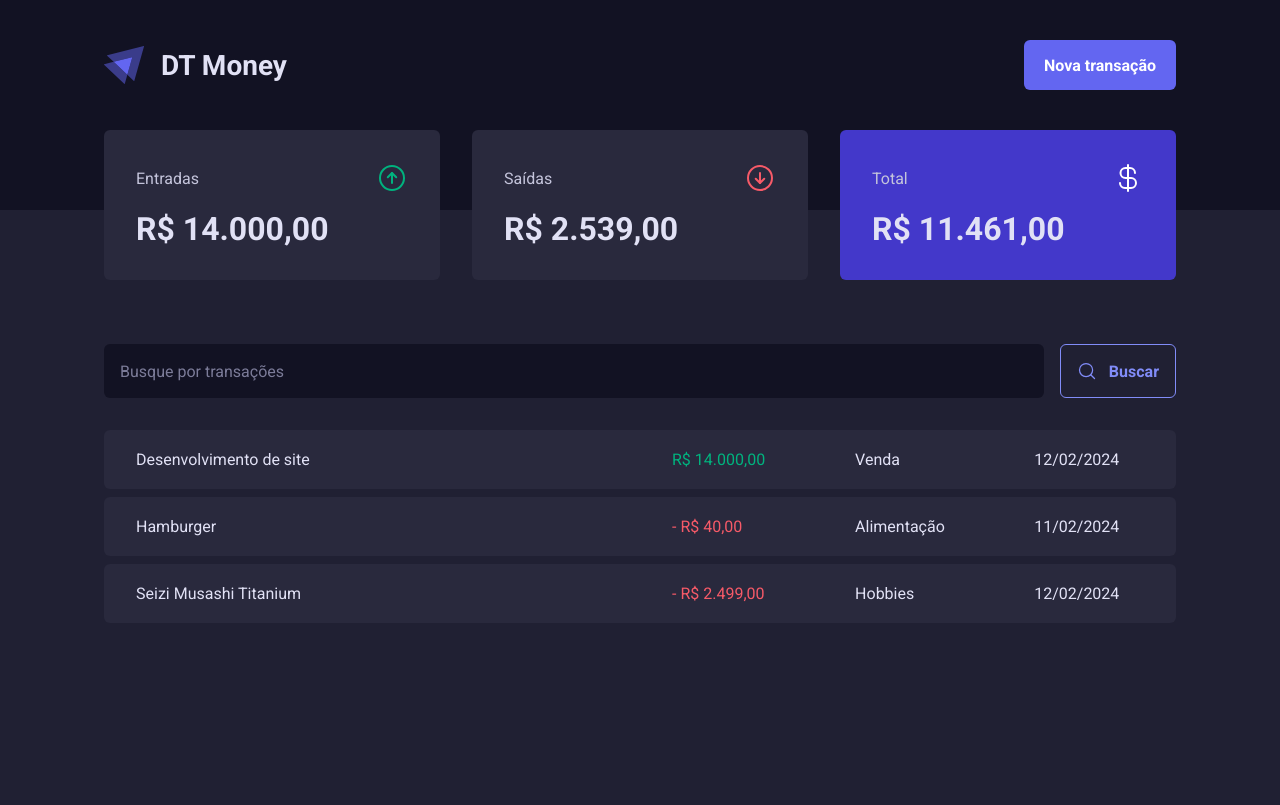
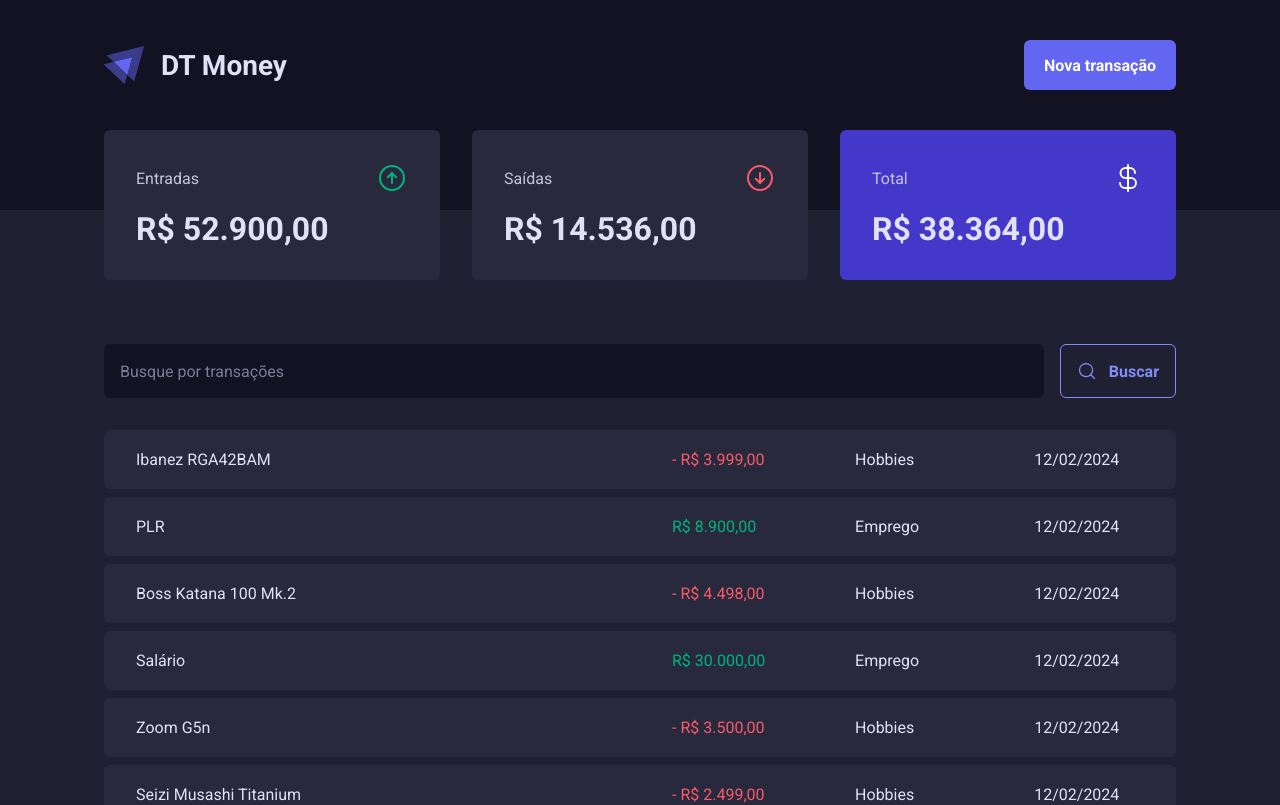
Before and after one commit to Giovani-O/ignite-dt-money, a React (Vite) app: page / in a window 1280 px wide. Shown: the top 805 px of the page. Built offline with nearby package versions, Linux system fonts and the light colour scheme; data requests are answered from the project's data file.

Commit message:
feat: Implements transaction creation

```diff
--- a/server.json
+++ b/server.json
@@ -23,6 +23,46 @@
       "category": "Hobbies",
       "price": 2499,
       "createdAt": "2024-02-12T15:14:53.503Z"
+    },
+    {
+      "description": "Zoom G5n",
+      "price": 3500,
+      "category": "Hobbies",
+      "type": "outcome",
+      "createdAt": "2024-02-12T18:28:16.988Z",
+      "id": 4
+    },
+    {
+      "description": "Salário",
+      "price": 30000,
+      "category": "Emprego",
+      "type": "income",
+      "createdAt": "2024-02-12T18:28:52.140Z",
+      "id": 5
+    },
+    {
+      "description": "Boss Katana 100 Mk.2",
+      "price": 4498,
+      "category": "Hobbies",
+      "type": "outcome",
+      "createdAt": "2024-02-12T18:31:18.027Z",
+      "id": 6
+    },
+    {
+      "description": "PLR",
+      "price": 8900,
+      "category": "Emprego",
+      "type": "income",
+      "createdAt": "2024-02-12T18:32:09.319Z",
+      "id": 7
+    },
+    {
+      "description": "Ibanez RGA42BAM",
+      "price": 3999,
+      "category": "Hobbies",
+      "type": "outcome",
+      "createdAt": "2024-02-12T18:45:07.046Z",
+      "id": 8
     }
   ]
 }
--- a/src/components/newTransactionModal/index.tsx
+++ b/src/components/newTransactionModal/index.tsx
@@ -10,6 +10,8 @@ import { ArrowCircleDown, ArrowCircleUp, X } from 'phosphor-react'
 import * as z from 'zod'
 import { Controller, useForm } from 'react-hook-form'
 import { zodResolver } from '@hookform/resolvers/zod'
+import { useContext } from 'react'
+import { TransactionsContext } from '../../contexts/TransactionsContext'
 
 const newTransactionFormSchema = z.object({
   description: z.string(),
@@ -21,11 +23,14 @@ const newTransactionFormSchema = z.object({
 type NewTransactionFormInputs = z.infer<typeof newTransactionFormSchema>
 
 export function NewTransactionModal() {
+  const { createTransaction } = useContext(TransactionsContext)
+
   const {
     control,
     register,
     handleSubmit,
     formState: { isSubmitting },
+    reset,
   } = useForm<NewTransactionFormInputs>({
     resolver: zodResolver(newTransactionFormSchema),
     defaultValues: {
@@ -34,9 +39,16 @@ export function NewTransactionModal() {
   })
 
   async function handleCreateNewTransaction(data: NewTransactionFormInputs) {
-    await new Promise((resolve) => setTimeout(resolve, 2000))
+    const { description, price, category, type } = data
 
-    console.log(data)
+    await createTransaction({
+      description,
+      price,
+      category,
+      type,
+    })
+
+    reset()
   }
 
   return (
--- a/src/contexts/TransactionsContext.tsx
+++ b/src/contexts/TransactionsContext.tsx
@@ -10,9 +10,17 @@ interface Transaction {
   createdAt: string
 }
 
+interface CreateTransactionInput {
+  description: string
+  price: number
+  category: string
+  type: 'income' | 'outcome'
+}
+
 interface TransactionContextType {
   transactions: Transaction[]
   fetchTransactions: (query?: string) => Promise<void>
+  createTransaction: (data: CreateTransactionInput) => Promise<void>
 }
 
 export const TransactionsContext = createContext({} as TransactionContextType)
@@ -27,6 +35,8 @@ export function TransactionsProvider({ children }: TransactionProviderProps) {
   async function fetchTransactions(query?: string) {
     const response = await api.get('/transactions', {
       params: {
+        _sort: 'createdAt',
+        _order: 'desc',
         q: query,
       },
     })
@@ -34,12 +44,28 @@ export function TransactionsProvider({ children }: TransactionProviderProps) {
     setTransactions(response.data)
   }
 
+  async function createTransaction(data: CreateTransactionInput) {
+    const { description, price, category, type } = data
+
+    const response = await api.post('/transactions', {
+      description,
+      price,
+      category,
+      type,
+      createdAt: new Date(),
+    })
+
+    setTransactions((state) => [response.data, ...state])
+  }
+
   useEffect(() => {
     fetchTransactions()
   }, [])
 
   return (
-    <TransactionsContext.Provider value={{ transactions, fetchTransactions }}>
+    <TransactionsContext.Provider
+      value={{ transactions, fetchTransactions, createTransaction }}
+    >
       {children}
     </TransactionsContext.Provider>
   )
```
